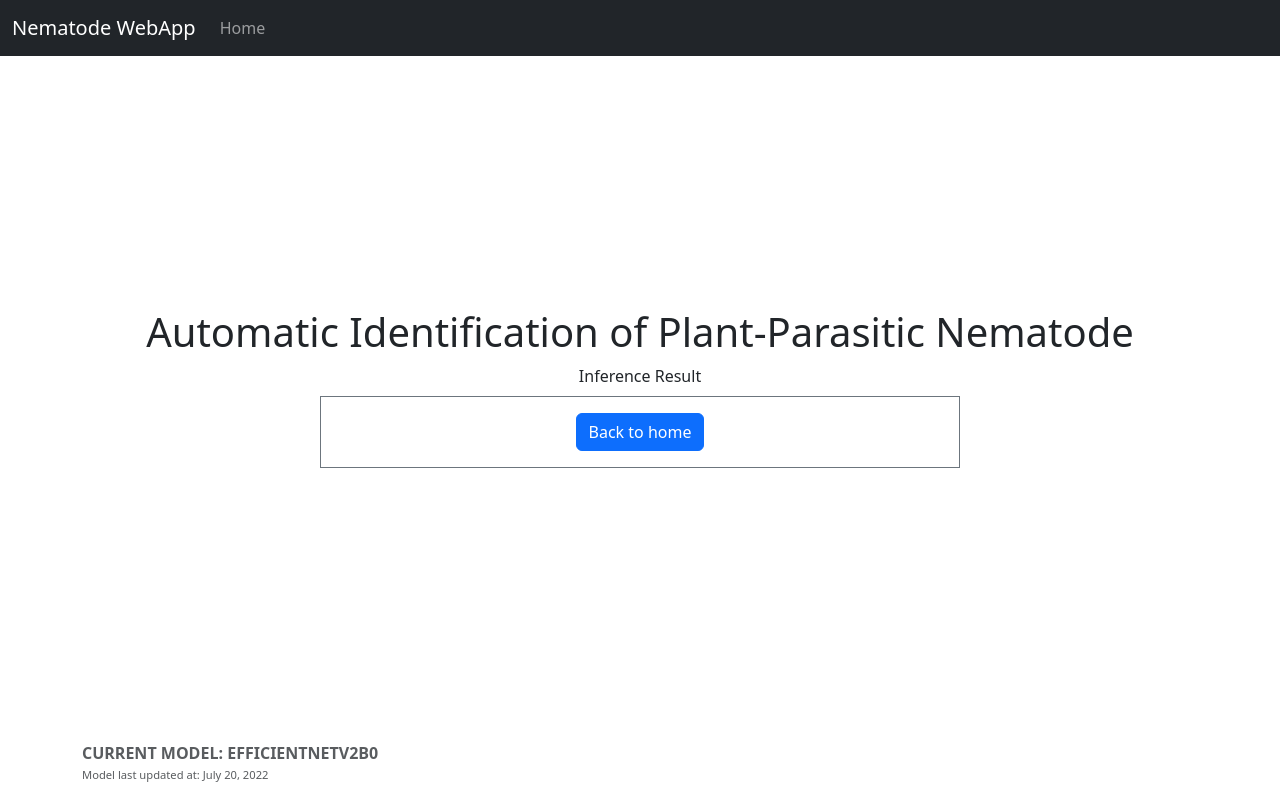
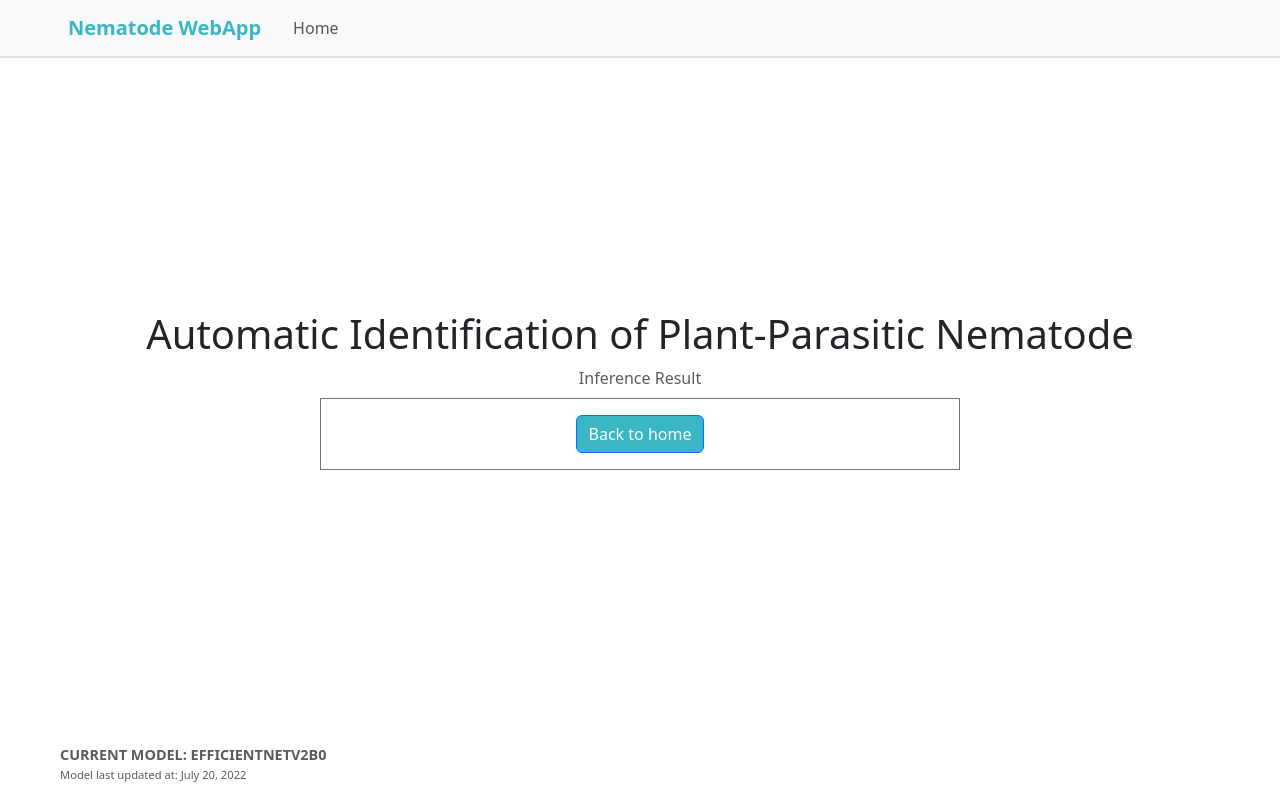
Before and after one commit to ryukinlika/flaskclassifier, a Flask app: template templates/inference.html in a window 1280 px wide. Run offline with Flask 2, Linux system fonts and the light colour scheme; the template is opened without the code that fills it, so the values that code supplies are empty; some libraries are stand-ins or nearby versions.

Commit message:
change color pallete

```diff
--- a/templates/inference.html
+++ b/templates/inference.html
@@ -23,10 +23,11 @@
     padding: 1rem;
     position: relative;
 	min-height: 20vh;
+	border-color: #22676f;
 }
 
 .image-area::before {
-    color: #5d5d5d;
+    color: #22676f;
     font-weight: bold;
     text-transform: uppercase;
     position: absolute;
@@ -48,7 +49,7 @@
 {% block content %}
 <div class="text-center container-fluid my-auto py-3">
 	<h1 class="font-weight-bold align-middle">Automatic Identification of Plant-Parasitic Nematode</h1>
-	<p class="mb-0">Inference Result</p>
+	<p class="mb-0 text-muted">Inference Result</p>
 	<div class="row py-2">
 		<div class="col-md-6 mx-auto border border-secondary">
 			{% if filename %}
@@ -61,11 +62,11 @@
 
 			<div class="container mt-3">
 				<h4 class="font-weight-bold ">Identification Result</h3>
-				<p class="font-weight-bold">{{inference}}, {{percentage}}%</p>
+				<p class="font-weight-bold text-muted">{{inference}}, {{percentage}}%</p>
 			</div>
 
 			<a href="/">
-				<button class="btn btn-primary mb-3">
+				<button class="btn btn-primary mb-3" style="background-color:#3ab6c4">
 					Upload another image
 				</button>
 			</a>
@@ -83,7 +84,7 @@
 			</p>
 			{% if not filename %}
 			<a href="/">
-				<button class="btn btn-primary mb-3">
+				<button class="btn btn-primary mb-3" style="background-color:#3ab6c4">
 					Back to home
 				</button>
 			</a>
--- a/templates/layout.html
+++ b/templates/layout.html
@@ -17,9 +17,9 @@
     </head>
     <body class="d-flex flex-column min-vh-100">
         <div id="header">
-            <nav class="navbar navbar-expand-lg navbar-dark bg-dark">
+            <nav class="navbar navbar-expand-lg navbar-light bg-light border-2 border-bottom px-5">
                 <div class="container-fluid">
-                    <a class="navbar-brand" href="/">Nematode WebApp</a>
+                    <a class="navbar-brand px-2" href="/" style="font-weight: bold; color: #3ab6c4">Nematode WebApp</a>
                     <button class="navbar-toggler" type="button" data-bs-toggle="collapse" data-bs-target="#navbarSupportedContent" aria-controls="navbarSupportedContent" aria-expanded="false" aria-label="Toggle navigation">
                         <span class="navbar-toggler-icon"></span>
                     </button>
@@ -39,11 +39,11 @@
             {% block content %}{% endblock %}
         </div>
 
-        <div id="footer" class="text-center text-muted ">
+        <div id="footer" class="text-muted">
             <section class="">
-                <div class="container text-center text-md-start ">
+                <div class="container text-md-start mx-5">
                     <div class="row mt-3">
-                        <h6 class="text-uppercase fw-bold mb-1">Current model: EfficientNetV2B0</h6>
+                        <h6 class="text-uppercase fw-bold mb-1" style="font-size: 0.9rem;">Current model: EfficientNetV2B0</h6>
                         <p style="font-size:0.7rem;">
                             Model last updated at: July 20, 2022
                         </p>
```
Also changed, not shown: templates/home.html (+5 -4 lines).
